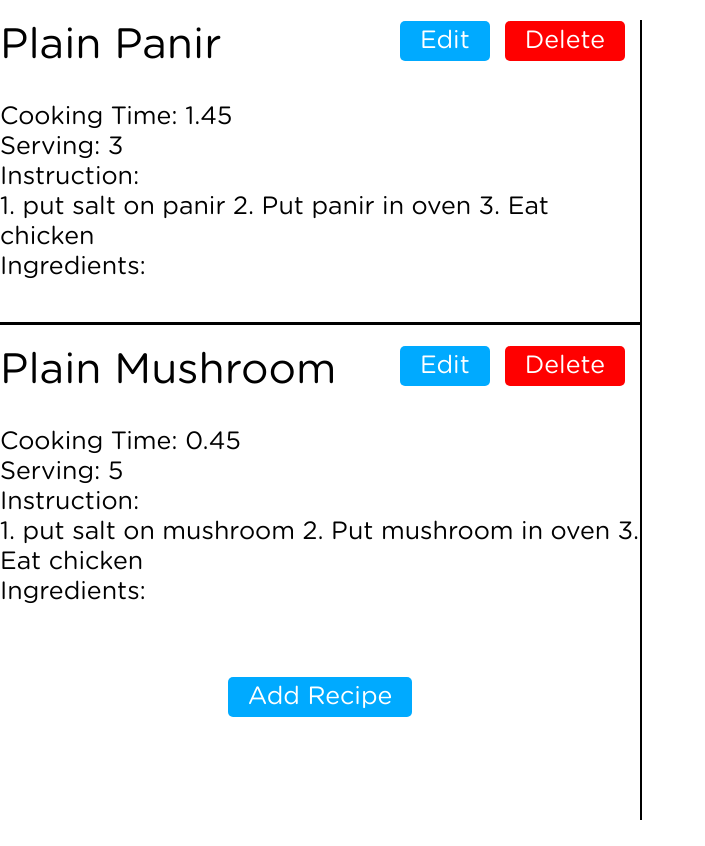
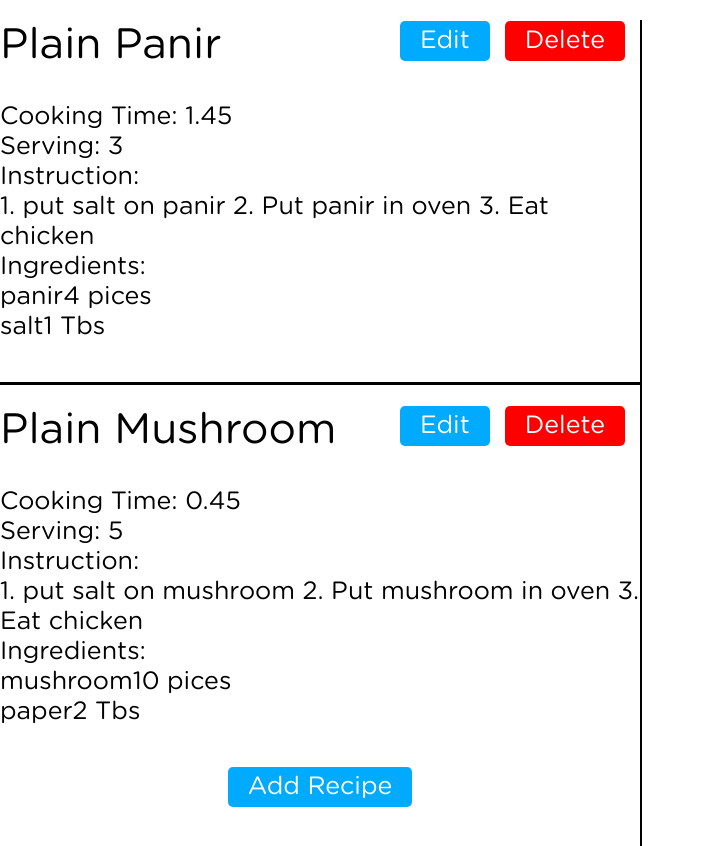
Before and after one commit to HeyAmSoumya/Cooking_Recipe_React_App, a React (Create React App) app: page / in a window 1280 px wide. Shown: the whole page, without its empty margins (0-705 px from the left). Before the commit the page ends 820 px from the top, so only its background shows below. Built offline with nearby package versions, Linux system fonts and the light colour scheme.

Commit message:
first-commit

```diff
--- a/src/Components/Recipe.jsx
+++ b/src/Components/Recipe.jsx
@@ -10,8 +10,8 @@ const Recipe = ({ name, servings, cookTime, instruction, ingredient }) => {
           <button className="btn btn--danger mr-1">Delete</button>
         </div>
       </div>
-      <div>
-        <span>Cooking Time: </span>
+      <div className="recipe__row">
+        <span className="recipe__label">Cooking Time: </span>
         <span>{cookTime}</span>
       </div>
       <div>
--- a/src/Components/RecipeList.jsx
+++ b/src/Components/RecipeList.jsx
@@ -1,28 +1,22 @@
-import React from 'react'
-import Recipe from './Recipe';
+import React from "react";
+import Recipe from "./Recipe";
 
+const RecipeList = ({ recipe }) => {
+  return (
+    <div className="recipe-list">
+      <div>
+        {/* The code is that we itrate recipe "array" through map and we are saying render all the key value pair by {...Oprator} -> this will render all key value pair inside the recipe array. When the recipe[0] will be render it goes to another index recipe[1] and re-render the <Recipe /> again with differnet values , we gave the key={recipe.id} if we change anything in the id= 1 it will not affect the id=2 component... */}
 
-const RecipeList = ({recipe}) =>{
- return (
-  <div className='recipe-list'>
-  <div>
-
-    {/* The code is the we itrate recipe "array" through map and we are saying render all the key value pair by {...Oprator} -> this will render all key value pair inside the recipe array. When the recipe[0] will be render it goes to another index recipe[1] and re-render the <Recipe /> again with differnet values , we gave the key={recipe.id} if we change anything in the id= 1 it will not affect the id=2 component... */}
-
-   {recipe.map((recipe ) =>{
-     return (
-     <Recipe key={recipe.id} {...recipe}/>
-     )
-     })}
-  </div>
-  {/* This is ben style className for the style */}
-   <div className='recipe-list__add-recipe-btn-container'>
-    <button className='btn btn--primary'>Add Recipe</button>
-   </div>
-
-  </div>
- )
-}
-
+        {recipe.map((recipe) => {
+          return <Recipe key={recipe.id} {...recipe} />;
+        })}
+      </div>
+      {/* This is ben style className for the style */}
+      <div className="recipe-list__add-recipe-btn-container">
+        <button className="btn btn--primary">Add Recipe</button>
+      </div>
+    </div>
+  );
+};
 
 export default RecipeList;
--- a/src/style/recipe.css
+++ b/src/style/recipe.css
@@ -6,7 +6,7 @@
 
 .recipe:last-child {
   border-bottom: none;
-  padding-bottom: none;
+  padding-bottom: 10px;
 }
 
 .recipe__header {
```
Also changed, not shown: src/Components/IngredientList.jsx (+8 -12 lines).
